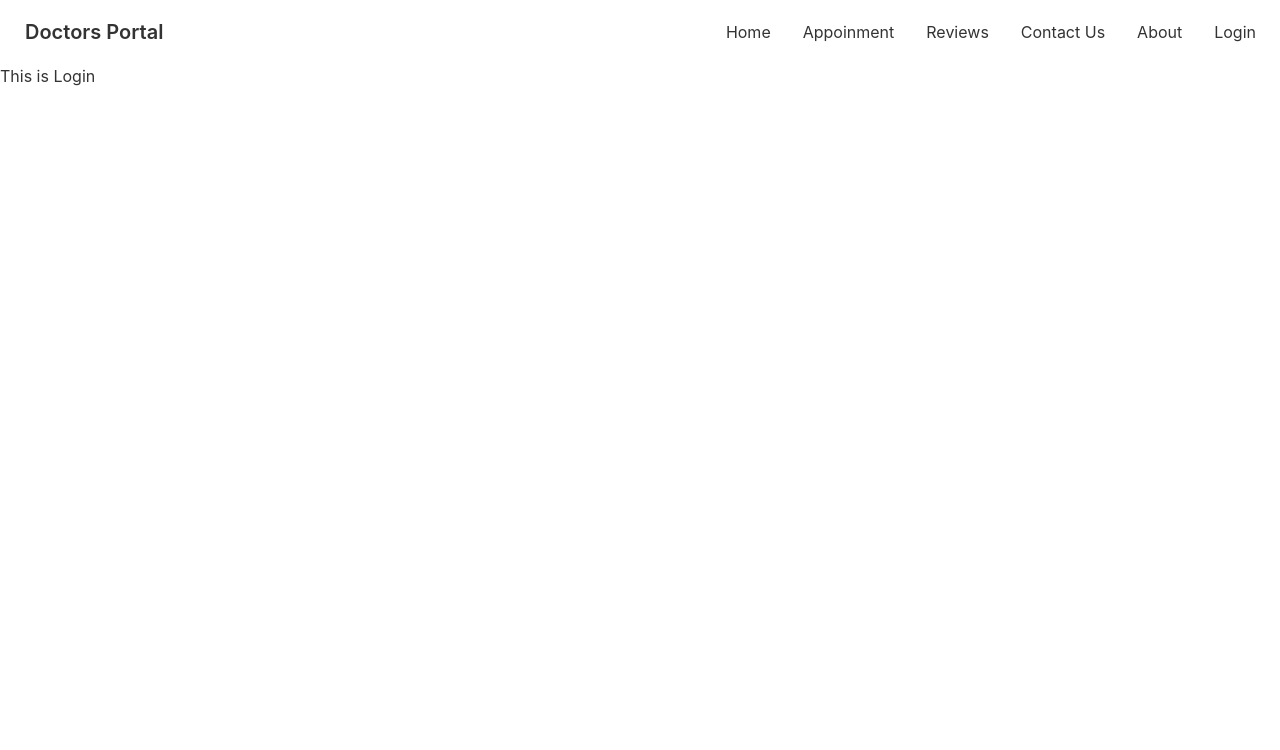
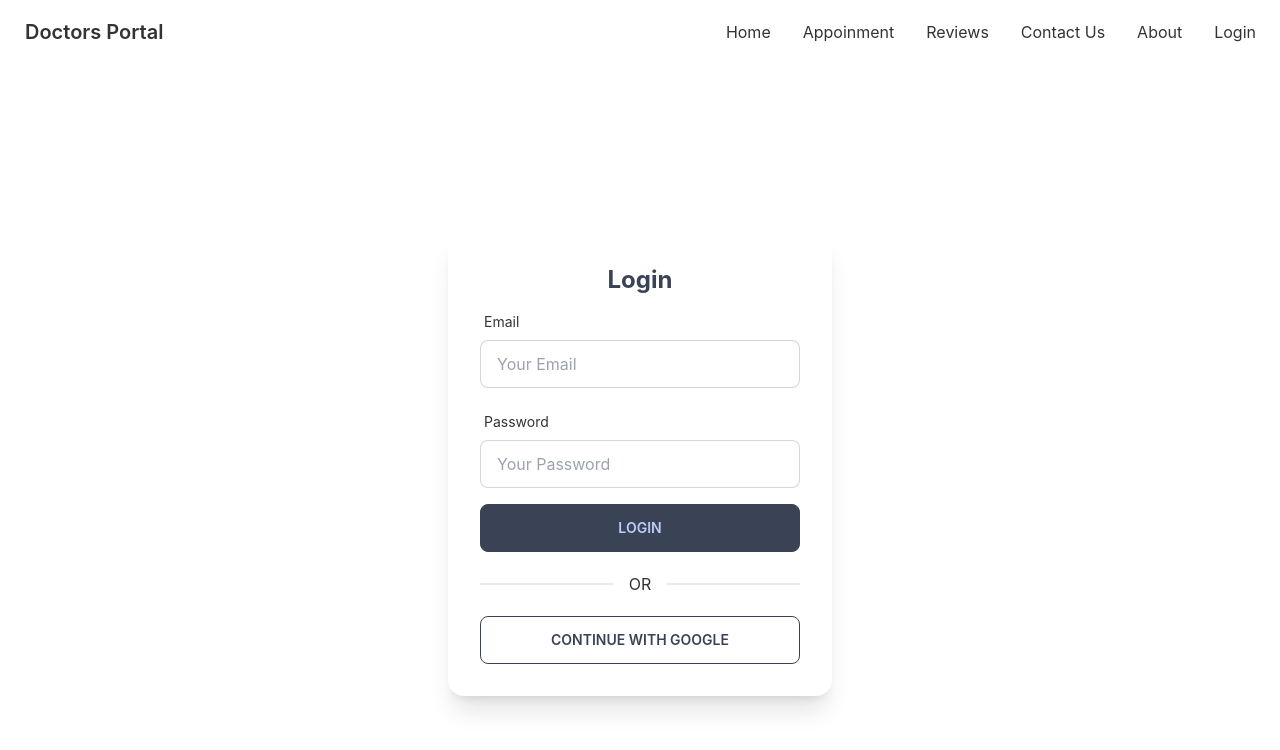
Before and after one commit to SHadek-007/doctors-portals-client, a React (Create React App) app: page /login in a window 1280 px wide. Shown: the top 750 px of the page. Built offline with nearby package versions, Linux system fonts and the light colour scheme; no server answers.

Commit message:
login part done

```diff
--- a/package.json
+++ b/package.json
@@ -8,9 +8,12 @@
     "@testing-library/user-event": "^13.5.0",
     "daisyui": "^2.14.3",
     "date-fns": "^2.28.0",
+    "firebase": "^9.8.1",
     "react": "^18.1.0",
     "react-day-picker": "^8.0.4",
     "react-dom": "^18.1.0",
+    "react-firebase-hooks": "^5.0.3",
+    "react-hook-form": "^7.31.1",
     "react-router-dom": "^6.3.0",
     "react-scripts": "5.0.1",
     "web-vitals": "^2.1.4"
--- a/src/Pages/Login/Login.js
+++ b/src/Pages/Login/Login.js
@@ -1,11 +1,88 @@
-import React from 'react';
+import React from "react";
+import { useSignInWithGoogle } from "react-firebase-hooks/auth";
+import auth from "../../firebase.init";
+import { useForm } from "react-hook-form";
 
 const Login = () => {
-    return (
-        <div>
-            <h2>This is Login</h2>
+  const [signInWithGoogle, user, loading, error] = useSignInWithGoogle(auth);
+  const {
+    register,
+    formState: { errors },
+    handleSubmit,
+  } = useForm();
+  const onSubmit = (data) => console.log(data);
+  if (user) {
+    console.log(user);
+  }
+  return (
+    <div className="flex h-screen justify-center items-center">
+      <div className="card w-96 bg-base-100 shadow-xl">
+        <div className="card-body">
+          <h2 className="text-center text-2xl text-accent font-bold">Login</h2>
+
+          <form onSubmit={handleSubmit(onSubmit)}>
+            <div className="form-control w-full max-w-xs">
+              <label className="label">
+                <span className="label-text">Email</span>
+              </label>
+              <input
+                type="email"
+                placeholder="Your Email"
+                className="input input-bordered w-full max-w-xs"
+                {...register("email", {
+                    required:{
+                        value:true,
+                        message:'Email is Required'
+                    },
+                    pattern: {
+                        value:/[a-z0-9]+@[a-z]+\.[a-z]{2,3}/,
+                        message:'Provide a Valid Email'
+                    }
+                  })}
+              />
+              <label className="label">
+                {errors.email?.type === "required" && <span className="label-text-alt text-red-500">{errors.email.message}</span>}
+                {errors.email?.type === "pattern" && <span className="label-text-alt text-red-500">{errors.email.message}</span>}
+              </label>
+            </div>
+            <div className="form-control w-full max-w-xs">
+              <label className="label">
+                <span className="label-text">Password</span>
+              </label>
+              <input
+                type="password"
+                placeholder="Your Password"
+                className="input input-bordered w-full max-w-xs"
+                {...register("password", {
+                    required:{
+                        value:true,
+                        message:'Password is Required'
+                    },
+                    minLength: {
+                        value:6,
+                        message:'Must be 6 Characters or longer'
+                    }
+                  })}
+              />
+              <label className="label">
+                {errors.password?.type === "required" && <span className="label-text-alt text-red-500">{errors.password.message}</span>}
+                {errors.password?.type === "minLength" && <span className="label-text-alt text-red-500">{errors.password.message}</span>}
+              </label>
+            </div>
+
+            <input className="btn w-full btn-accent" type="submit" value={'Login'} />
+          </form>
+          <div className="divider">OR</div>
+          <button
+            onClick={() => signInWithGoogle()}
+            className="btn btn-outline btn-accent"
+          >
+            Continue With Google
+          </button>
         </div>
-    );
+      </div>
+    </div>
+  );
 };
 
 export default Login;
--- /dev/null
+++ b/src/firebase.init.js
@@ -0,0 +1,21 @@
+// Import the functions you need from the SDKs you need
+import { initializeApp } from "firebase/app";
+import { getAuth } from "firebase/auth";
+// TODO: Add SDKs for Firebase products that you want to use
+// https://firebase.google.com/docs/web/setup#available-libraries
+
+// Your web app's Firebase configuration
+const firebaseConfig = {
+  apiKey: process.env.REACT_APP_API_KEY,
+  authDomain: process.env.REACT_APP_AUTH_DOMAIN,
+  projectId: process.env.REACT_APP_PROJECT_ID,
+  storageBucket: process.env.REACT_APP_STORAGE_BUCKET,
+  messagingSenderId: process.env.REACT_APP_MESSAGING_SENDER_ID,
+  appId: process.env.REACT_APP_APP_ID,
+};
+
+// Initialize Firebase
+const app = initializeApp(firebaseConfig);
+const auth = getAuth(app);
+
+export default auth;
```
Also changed, not shown: 1 other file (tests, documents, lock files or other folders).
